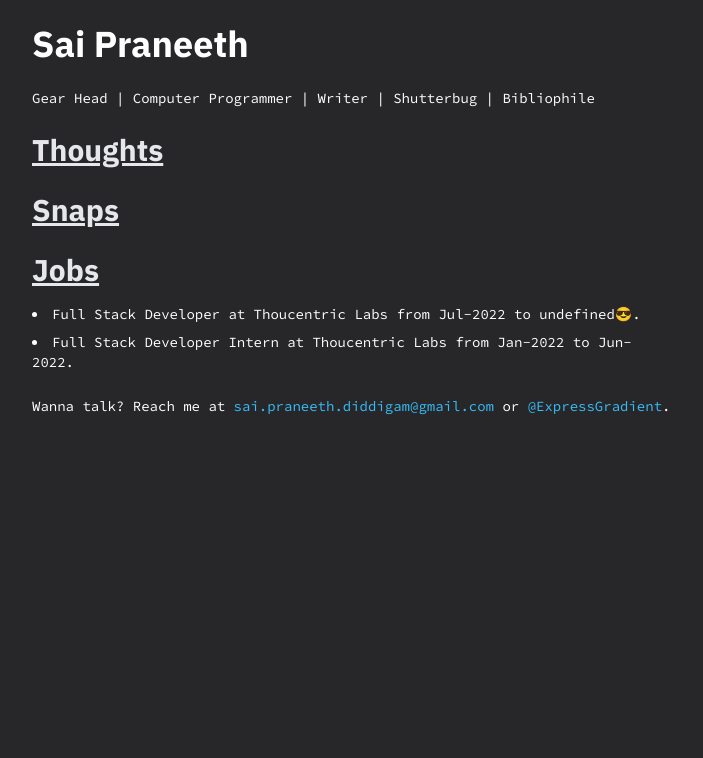
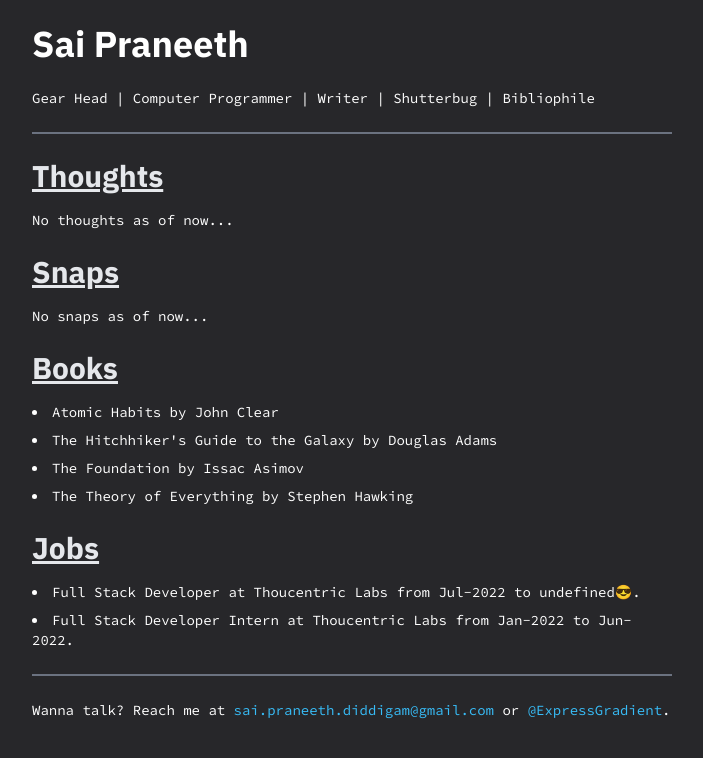
Before and after one commit to ExpressGradient/praneeth, a Next.js app: page / in a window 1280 px wide. Shown: the top 758 px of the page, without its empty margins (288-991 px from the left). Built offline with nearby package versions, Linux system fonts and the light colour scheme.

Commit message:
added books

```diff
--- a/pages/index.jsx
+++ b/pages/index.jsx
@@ -1,5 +1,6 @@
 import Head from "next/head";
 import Link from "next/link";
+import Header from "../shared/header";
 
 export default function Index() {
     return (
@@ -18,22 +19,32 @@ export default function Index() {
             </Head>
 
             <div className="box list gap-y-6 min-h-screen">
-                <header className="list gap-y-6">
-                    <h1>Sai Praneeth</h1>
+                <Header />
 
-                    <p id="short-description">
-                        Gear Head | Computer Programmer | Writer | Shutterbug |
-                        Bibliophile
-                    </p>
-                </header>
+                <hr className="border border-gray-500" />
 
                 <main className="list gap-y-6">
-                    <section id="thoughts">
+                    <section id="thoughts" className="list gap-y-4">
                         <h2 className="section-heading">Thoughts</h2>
+                        <p>No thoughts as of now...</p>
                     </section>
 
-                    <section id="snaps">
+                    <section id="snaps" className="list gap-y-4">
                         <h2 className="section-heading">Snaps</h2>
+                        <p>No snaps as of now...</p>
+                    </section>
+
+                    <section id="books" className="list gap-y-4">
+                        <h2 className="section-heading">Books</h2>
+                        <ul className="list list-inside list-disc gap-y-2">
+                            <li>Atomic Habits by John Clear</li>
+                            <li>
+                                The Hitchhiker's Guide to the Galaxy by Douglas
+                                Adams
+                            </li>
+                            <li>The Foundation by Issac Asimov</li>
+                            <li>The Theory of Everything by Stephen Hawking</li>
+                        </ul>
                     </section>
 
                     <section id="jobs" className="list gap-y-4">
@@ -50,6 +61,8 @@ export default function Index() {
                         </ul>
                     </section>
                 </main>
+
+                <hr className="border border-gray-500" />
 
                 <footer id="contact">
                     <p>
--- /dev/null
+++ b/shared/header.jsx
@@ -0,0 +1,18 @@
+import Link from "next/link";
+
+export default function Header() {
+    return (
+        <header className="list gap-y-6">
+            <h1>
+                <Link href="/">
+                    <a className="text-white">Sai Praneeth</a>
+                </Link>
+            </h1>
+
+            <p id="short-description">
+                Gear Head | Computer Programmer | Writer | Shutterbug |
+                Bibliophile
+            </p>
+        </header>
+    );
+}
```
